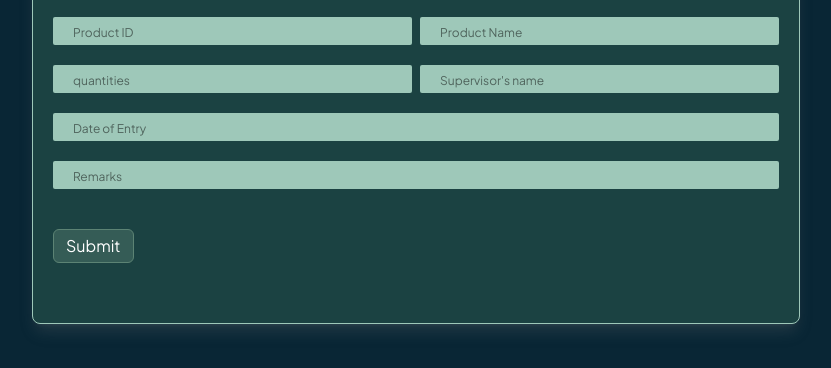
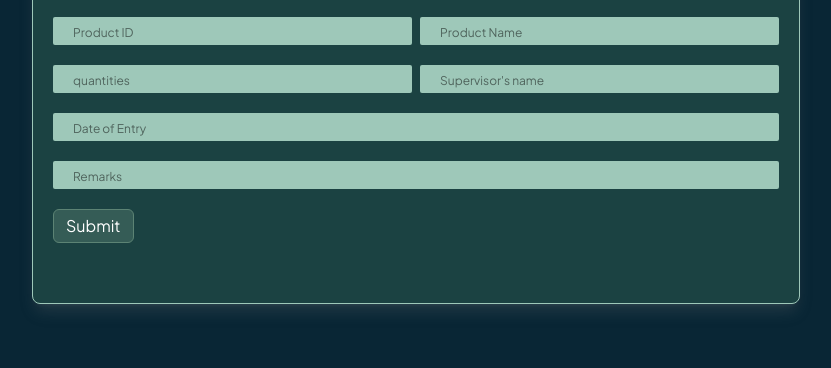
Before and after one commit to mshajid/All-My-Inventions, a website built with Vite: page javascript-dom/stock-inventory/index.html in a window 1280 px wide. Shown: the part 120-488 px from the top of the page, without its empty margins (224-1055 px from the left). Built offline with nearby package versions, Linux system fonts and the light colour scheme.

Commit message:
fix: removed btn margin to align

```diff
--- a/javascript-dom/stock-inventory/index.html
+++ b/javascript-dom/stock-inventory/index.html
@@ -62,7 +62,7 @@
                 class="bg-[#9EC8B9] placeholder:text-black/50 placeholder:text-xs w-full rounded-sm outline-none pl-5 text-black text-sm py-1"
               />
             </div>
-            <div class="*:bg-[#5C8374]/40 *:border *:border-[#5C8374] *:px-3 *:py-1 *:rounded-md mt-5">
+            <div class="*:bg-[#5C8374]/40 *:border *:border-[#5C8374] *:px-3 *:py-1 *:rounded-md">
               <button class="hover:bg-[#5C8374]">Submit</button>
             </div>
           </div>
```
